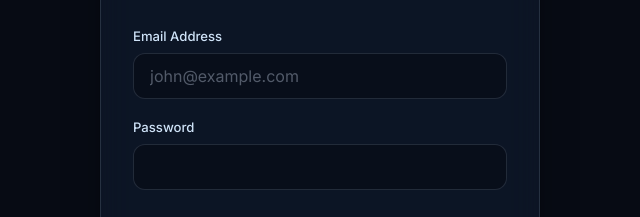
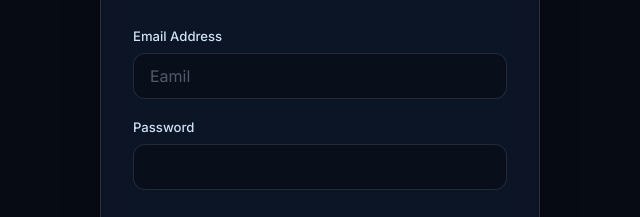
Before and after one commit to PEACEMED/MEDPEACE, a plain HTML site: page login.html in a window 1280 px wide. Shown: the part 279-496 px from the top of the page, 320-960 px from the left. Drawn offline with nearby package versions, Linux system fonts and the light colour scheme.

Commit message:
Update login.html

```diff
--- a/login.html
+++ b/login.html
@@ -16,7 +16,7 @@
     <form id="login-form">
       <div class="form-group">
         <label for="email">Email Address</label>
-        <input type="email" id="email" required placeholder="john@example.com">
+        <input type="email" id="email" required placeholder="Eamil">
       </div>
       <div class="form-group">
         <label for="password">Password</label>
```
